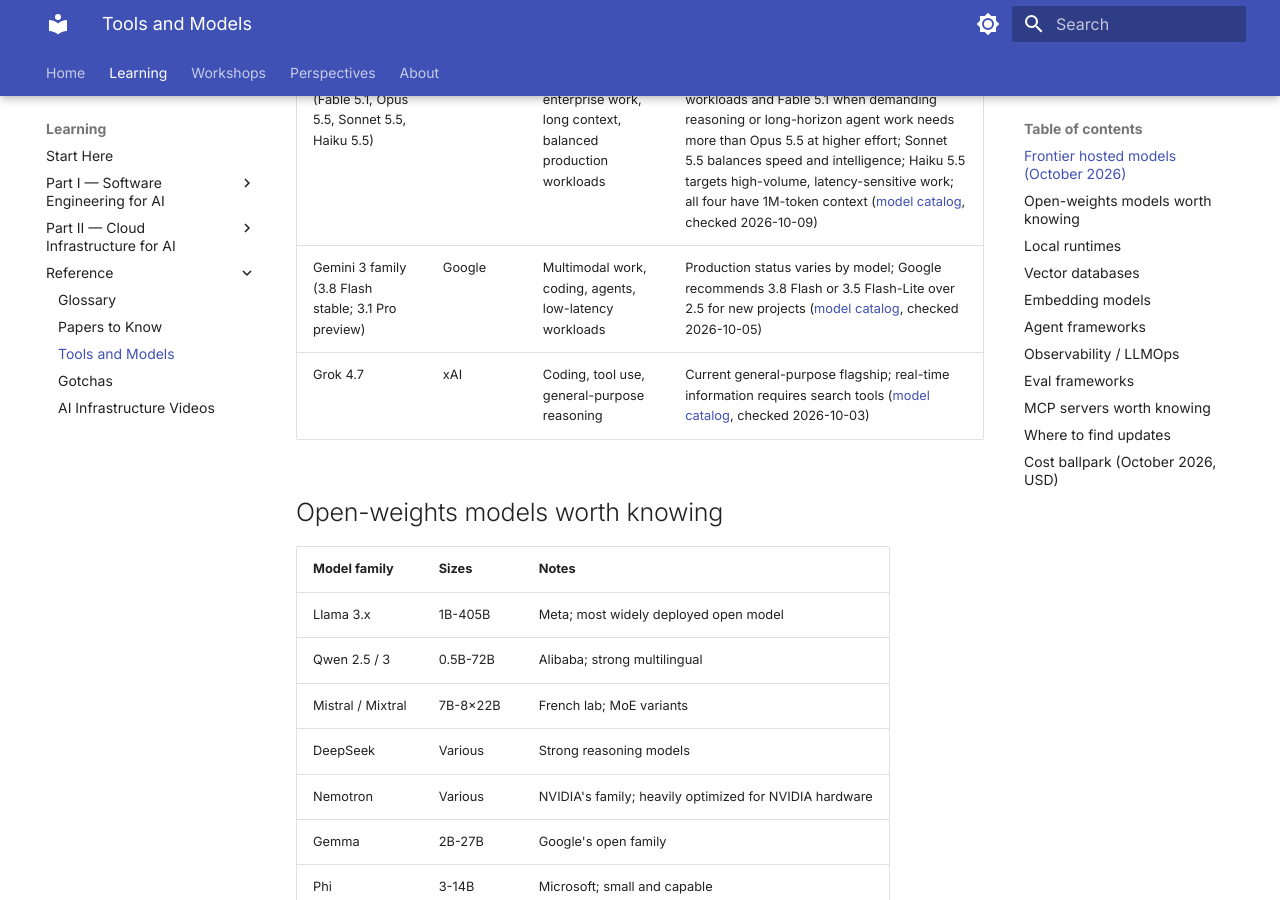
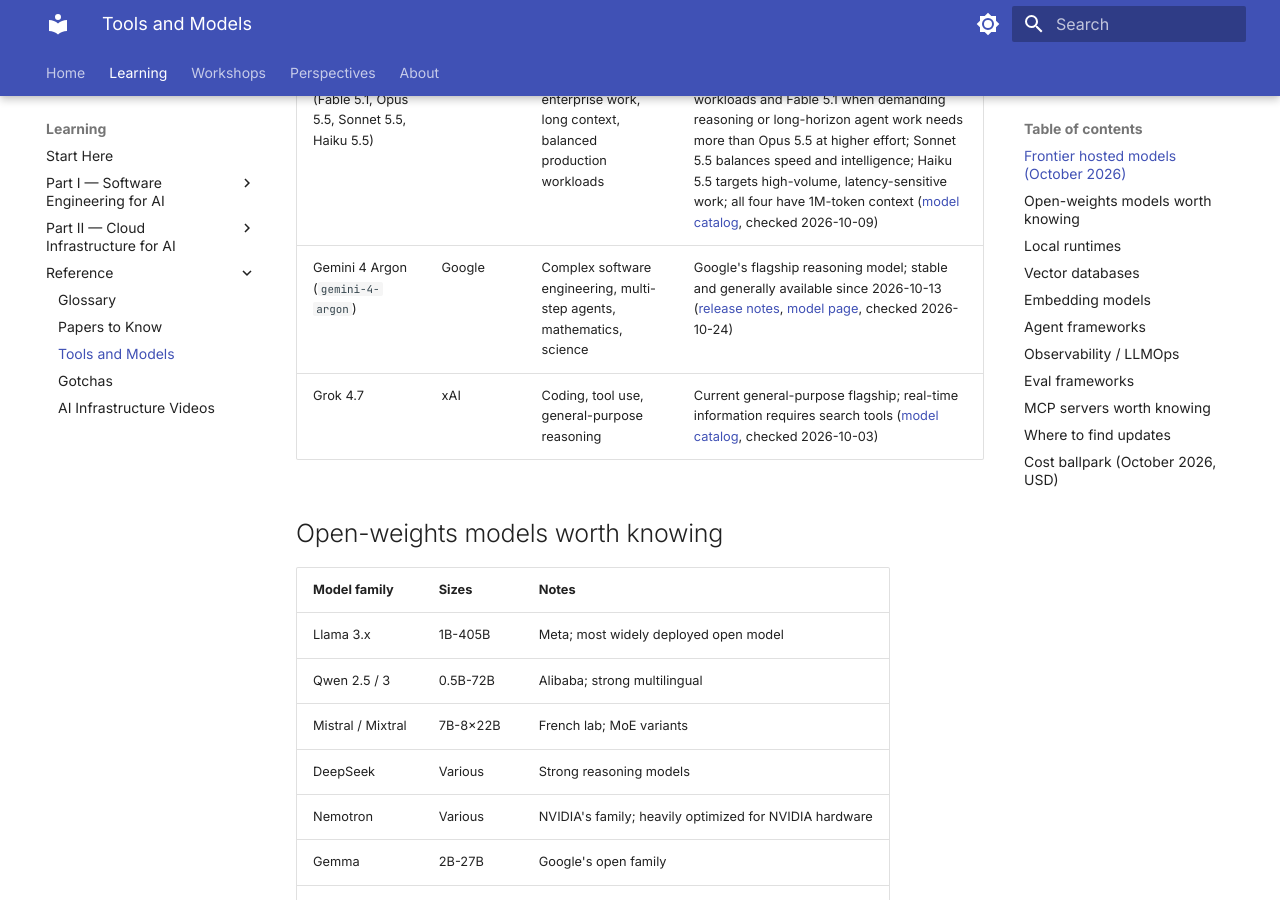
Before and after one commit to Jonathan34/ai-learning, an MkDocs documentation site: the page built from docs/reference/tools-and-models.md, in a window 1280 px wide and 900 px high, scrolled down 440 px. Built offline with MkDocs 1.6.1 and Material for MkDocs 9.7.7, drawn with Linux system fonts in a browser that asks for light colours.

Commit message:
docs: Refresh Google model references for Gemini 4 Argon
I approved the two focused Gemini 4 Argon reference updates; the official citations, checked date, scope, and surrounding style meet the mission requirements. Squashed from 1 commit on branch
Steps: Researcher (Codex CLI) · Content Editor (Claude Code) · Document Editor (Codex CLI), reviewed

Reviewed-by: Document Editor (missionrun agent, Codex CLI)
Approved-by: Jonathan Delfour <3976137+Jonathan34@users.noreply.github.com>
Merged-by: missionrun (automatic, approved policy by Jonathan Delfour <3976137+Jonathan34@users.noreply.github.com>)
Missionrun-Run: run-1792815210858-0

```diff
--- a/docs/reference/tools-and-models.md
+++ b/docs/reference/tools-and-models.md
@@ -8,7 +8,7 @@
 |---|---|---|---|
 | GPT-6 family (Astra, 6.1 Sol, Luna) | OpenAI | Coding, tool use, knowledge work, multimodal tasks | OpenAI positions Astra as its most capable model; 6.1 Sol balances capability and cost; Luna is the fastest and cheapest ([changelog](https://developers.openai.com/api/docs/changelog), [latest-model guide](https://developers.openai.com/api/docs/guides/latest-model/gpt-5.2), checked 2026-10-05) |
 | Claude 5 family (Fable 5.1, Opus 5.5, Sonnet 5.5, Haiku 5.5) | Anthropic | Agentic coding, enterprise work, long context, balanced production workloads | Anthropic recommends Opus 5.5 for most workloads and Fable 5.1 when demanding reasoning or long-horizon agent work needs more than Opus 5.5 at higher effort; Sonnet 5.5 balances speed and intelligence; Haiku 5.5 targets high-volume, latency-sensitive work; all four have 1M-token context ([model catalog](https://platform.claude.com/docs/en/models/overview), checked 2026-10-09) |
-| Gemini 3 family (3.8 Flash stable; 3.1 Pro preview) | Google | Multimodal work, coding, agents, low-latency workloads | Production status varies by model; Google recommends 3.8 Flash or 3.5 Flash-Lite over 2.5 for new projects ([model catalog](https://ai.google.dev/gemini-api/docs/models), checked 2026-10-05) |
+| Gemini 4 Argon (`gemini-4-argon`) | Google | Complex software engineering, multi-step agents, mathematics, science | Google's flagship reasoning model; stable and generally available since 2026-10-13 ([release notes](https://ai.google.dev/gemini-api/docs/changelog), [model page](https://ai.google.dev/gemini-api/docs/models/gemini-4-argon), checked 2026-10-24) |
 | Grok 4.7 | xAI | Coding, tool use, general-purpose reasoning | Current general-purpose flagship; real-time information requires search tools ([model catalog](https://docs.x.ai/docs/models?cluster=us-west-1), checked 2026-10-03) |
 
 ## Open-weights models worth knowing
```
Also changed, not shown: docs/reference/glossary.md (+1 -1 lines).
